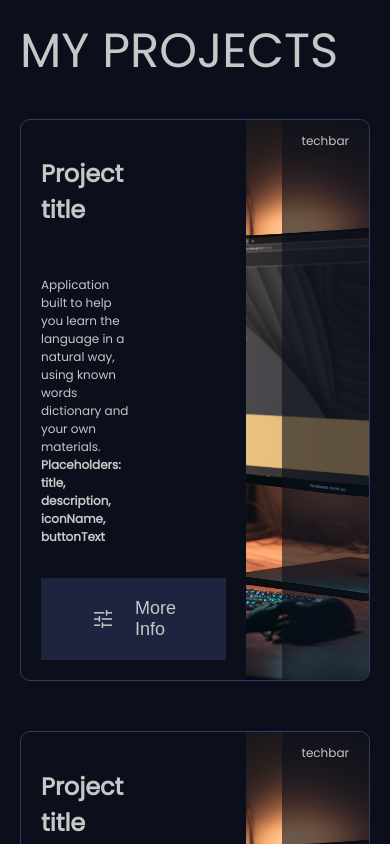
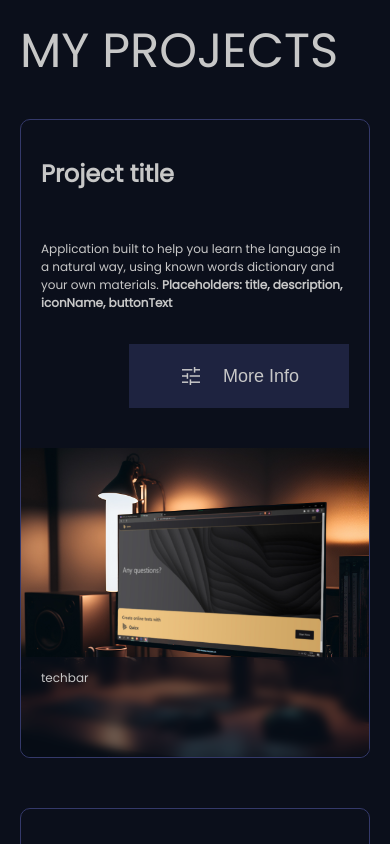
Before and after one commit to mikoogla/vue-portfolio, a Vue app: page / in a window 390 px wide. Shown: the part 880-1724 px from the top of the page. Built offline with nearby package versions, Linux system fonts and the light colour scheme.

Commit message:
managing project items

```diff
--- a/src/components/Home/ProjectItem.vue
+++ b/src/components/Home/ProjectItem.vue
@@ -50,19 +50,20 @@ import Button from "../../UI/Button.vue";
 <script></script>
 
 <style scoped>
+.description,
+.title {
+  max-width: 50%;
+}
 .item-container {
   min-height: 40vh;
   padding: 0 0 0 20px;
   display: grid;
   grid-template-columns: 1fr 1fr;
-
   gap: 20px;
 }
 .left,
 .right {
   width: 50%;
-
-  /* create rounded corners */
 }
 .right {
   width: 100%;
@@ -78,6 +79,7 @@ import Button from "../../UI/Button.vue";
 }
 
 .left {
+  width: 100%;
   padding: 20px 0;
   display: flex;
   flex-direction: column;
@@ -90,5 +92,40 @@ import Button from "../../UI/Button.vue";
   border-radius: 0 10px 10px 0;
   height: 100%;
   background-color: var(--color-background-layout);
+  backdrop-filter: blur(5px);
+}
+
+@media (max-width: 768px) {
+  .item-container {
+    grid-template-columns: 1fr;
+    grid-template-rows: 1fr 1fr;
+    padding: 0;
+  }
+  .left {
+    width: calc(100% - 40px);
+    padding: 20px;
+  }
+
+  .right {
+    flex-direction: row;
+    justify-content: end;
+    align-items: end;
+    border-radius: 0 0 10px 10px;
+  }
+  .technologies {
+    border-radius: 0 0 10px 10px;
+    width: 100%;
+    height: 100px;
+    background-color: var(--color-background-layout);
+  }
+  .description,
+  .title {
+    max-width: none;
+  }
+  .button-container {
+    width: 100%;
+    display: flex;
+    justify-content: end;
+  }
 }
 </style>
--- a/src/components/Home/ProjectSection.vue
+++ b/src/components/Home/ProjectSection.vue
@@ -8,7 +8,6 @@ import ProjectItem from "./ProjectItem.vue";
   <div class="home-container">
     <h1>MY PROJECTS</h1>
     <div class="cards-container">
-      <ProjectItem />
       <ProjectItem />
       <ProjectItem />
       <ProjectItem />
--- a/src/views/Home.vue
+++ b/src/views/Home.vue
@@ -1,5 +1,4 @@
 <script setup>
-import TestLotOfContent from "../components/TestLotOfContent.vue";
 import HeroSection from "../components/Home/HeroSection.vue";
 import ProjectSection from "../components/Home/ProjectSection.vue";
 </script>
@@ -10,63 +9,4 @@ import ProjectSection from "../components/Home/ProjectSection.vue";
 </template>
 <script></script>
 
-<style scoped>
-/* h1 {
-  max-width: 300px;
-  text-align: left;
-  font-weight: var(--weight-normal);
-  font-size: var(--size-h1);
-  overflow: hidden;
-}
-.title {
-  height: 100%;
-  padding: 20px;
-  display: flex;
-  flex-direction: column;
-  justify-content: center;
-  align-items: left;
-}
-.section {
-  background-color: var(--color-background-layout);
-  height: 100%;
-  width: 40%;
-  min-width: 500px;
-  display: flex;
-  flex-direction: column;
-  justify-content: space-between;
-}
-.button-container {
-  max-width: 300px;
-  display: flex;
-  flex-direction: column;
-  justify-content: center;
-  align-items: left;
-  padding: 50px 20px;
-  gap: 20px;
-}
-.home-container {
-  height: var(--container-height);
-  display: flex;
-  flex-direction: row;
-  justify-content: left;
-  align-items: center;
-  background-image: url("../assets/background.png");
-  background-position: center;
-  background-repeat: no-repeat;
-  background-size: cover;
-}
-
-@media (max-width: 768px) {
-  .section {
-    width: 100%;
-    min-width: 0;
-    overflow: hidden;
-  }
-}
-
-@media (max-width: 500px) {
-  .button-container {
-    max-width: none;
-  }
-} */
-</style>
+<style scoped></style>
```
